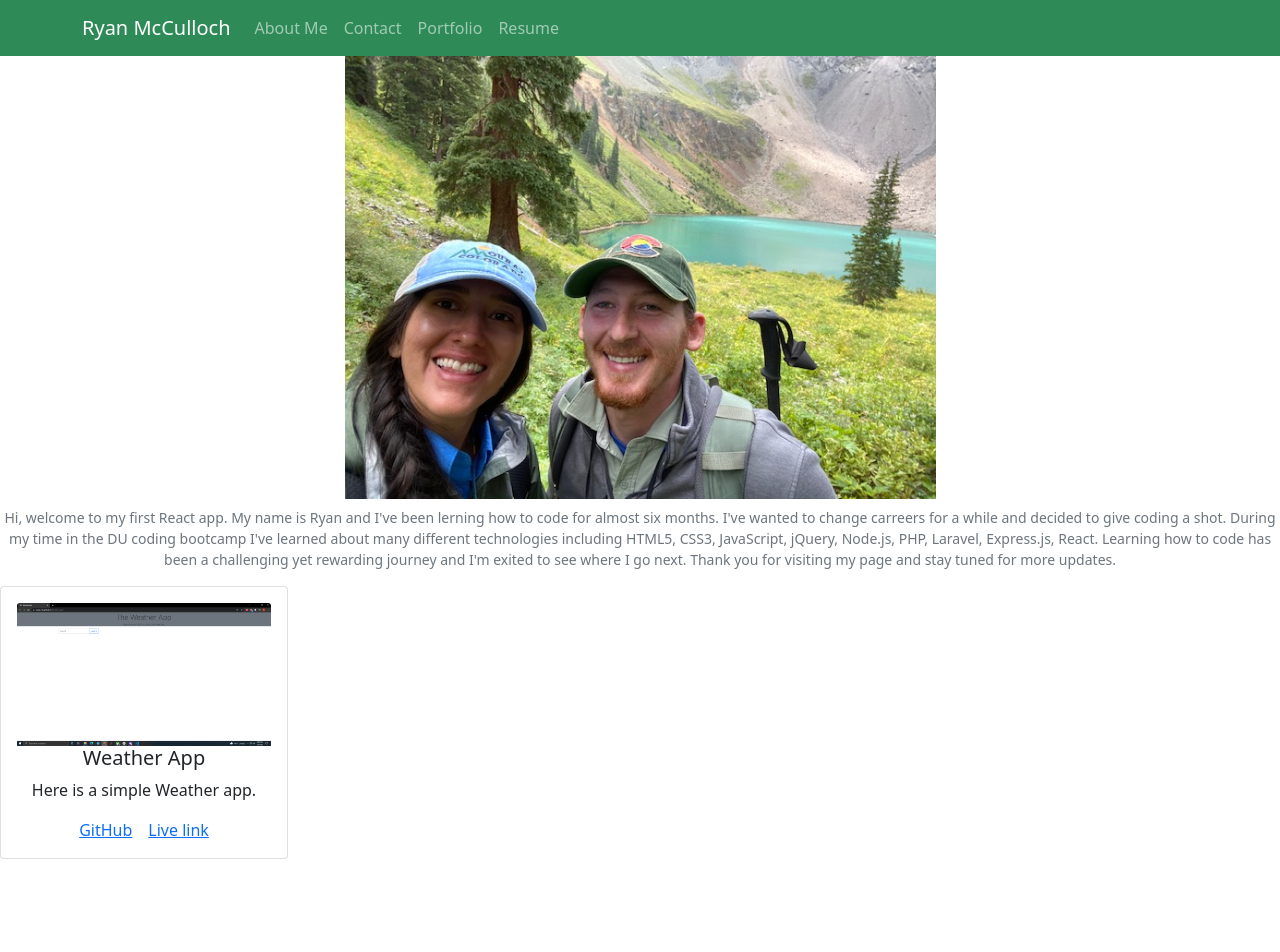
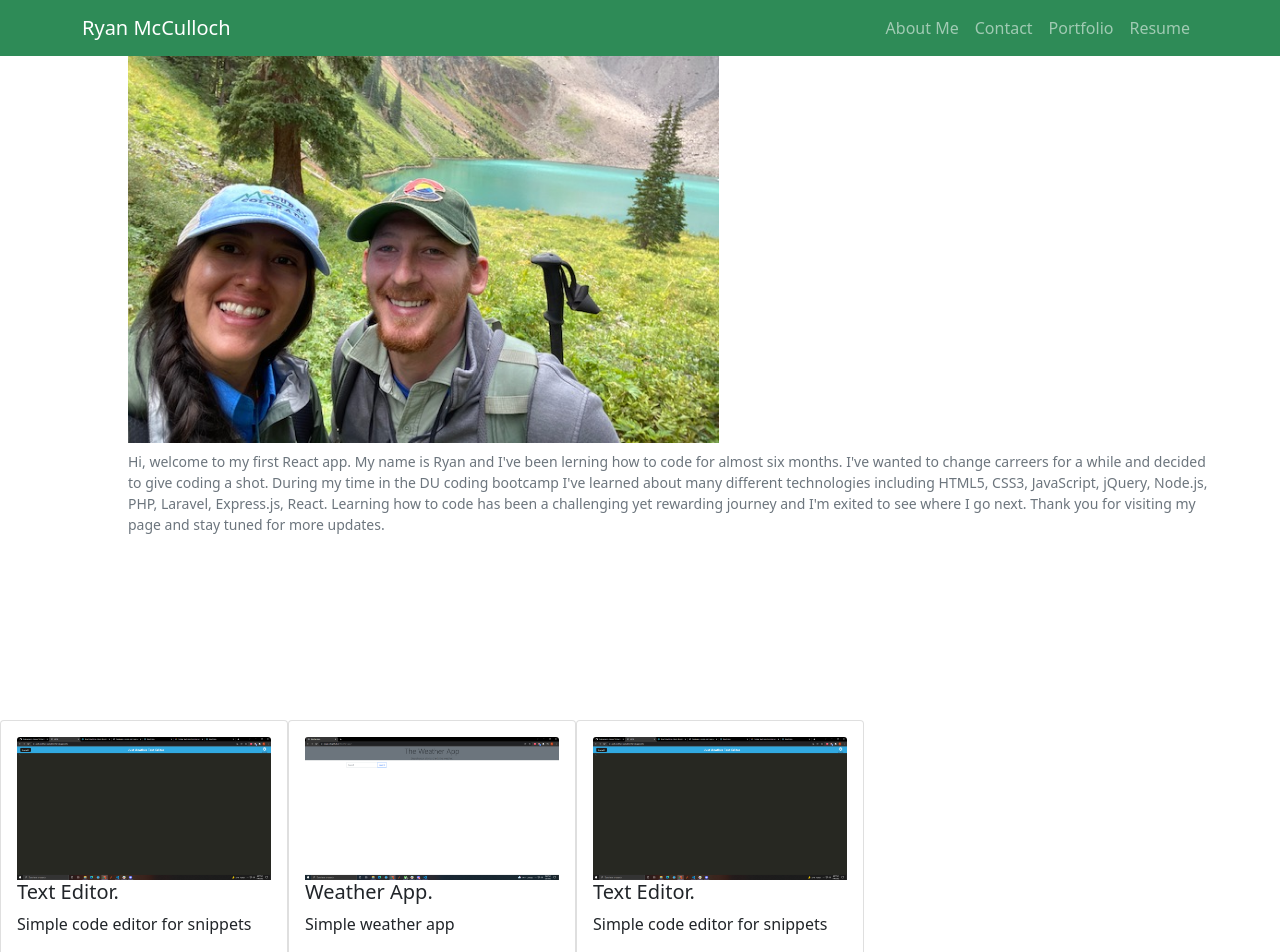
Before and after one commit to Ryguy720/react-portfolio, a React (Create React App) app: page / in a window 1280 px wide. Shown: the top 952 px of the page. Before the commit the page ends 859 px from the top, so only its background shows below. Built offline with nearby package versions, Linux system fonts and the light colour scheme.

Commit message:
fixing errors

```diff
--- a/src/App.css
+++ b/src/App.css
@@ -1,38 +1,15 @@
-.App {
-  text-align: center;
+.content {
+  height: 90vh;
+  width: 90vw;
+  margin-left: 5%;
+   padding-left: 5%;
 }
 
-.App-logo {
-  height: 40vmin;
-  pointer-events: none;
+.color-nav{
+  background-color: seagreen;
+  position: fixed !important;
+  top:0;
+  z-index: 1;
+  width:100%;
+  text-align: center !important;
 }
-
-@media (prefers-reduced-motion: no-preference) {
-  .App-logo {
-    animation: App-logo-spin infinite 20s linear;
-  }
-}
-
-.App-header {
-  background-color: #282c34;
-  min-height: 100vh;
-  display: flex;
-  flex-direction: column;
-  align-items: center;
-  justify-content: center;
-  font-size: calc(10px + 2vmin);
-  color: white;
-}
-
-.App-link {
-  color: #61dafb;
-}
-
-@keyframes App-logo-spin {
-  from {
-    transform: rotate(0deg);
-  }
-  to {
-    transform: rotate(360deg);
-  }
-}
--- a/src/App.js
+++ b/src/App.js
@@ -2,15 +2,14 @@ import logo from './logo.svg';
 import './App.css';
 import Navigation from "./components/Navigation";
 import Aboutme from './pages/Aboutme';
-import Project  from './components/Project';
-
+import Portfolio from './pages/Portfolio';
 
 function App() {
   return (
     <div className="App">
      <Navigation />
      <Aboutme />
-     <Project />
+     <Portfolio />
 
     </div>
   );
--- a/src/components/Navigation.js
+++ b/src/components/Navigation.js
@@ -3,10 +3,10 @@ import { Navbar, Container, Nav } from "react-bootstrap";
 
 const Navigation = () => {
   return (
-    <Navbar className="color-nav " variant="dark">
-      <Container>
+    <Navbar className="color-nav text-center" variant="dark">
+      <Container className="text center">
         <Navbar.Brand href="#home">Ryan McCulloch</Navbar.Brand>
-        <Nav className="me-auto">
+        <Nav className="ml-auto">
           <Nav.Link href="#aboutme">About Me</Nav.Link>
           <Nav.Link href="#contact">Contact</Nav.Link>
           <Nav.Link href="#portfolio">Portfolio</Nav.Link>
--- a/src/components/Project.js
+++ b/src/components/Project.js
@@ -1,31 +1,31 @@
 import React from "react";
 import Card from "react-bootstrap/Card";
 
-const Project = () => {
-    return (
+const Project = (app) => {
+    return (<>
         <Card style={{ width: '18rem' }}>
             <Card.Body>
-                <Card.Img variant="top" src="/images/Text-Editor-screenshot.png" />
-                <Card.Title>J.A.T.E.</Card.Title>
+                <Card.Img variant="top" src={app.screenshot} />
+                <Card.Title>{app.app}.</Card.Title>
                 <Card.Text>
-                    Here is a simple text editor I created in my bootcamp.
+                   {app.description}
                 </Card.Text>
-                <Card.Link href="https://github.com/Ryguy720/Text-Editor">GitHub</Card.Link>
-                <Card.Link href="https://just-another-texteditor.herokuapp.com/">Live link</Card.Link>
+                <Card.Link href={app.github}>GitHub</Card.Link>
+                <Card.Link href={app.live}>Live link</Card.Link>
             </Card.Body>
         </Card>
-    ),
-        <Card style={{ width: '18rem' }}>
-            <Card.Body>
-                <Card.Img variant="top" src="/images/WeatherappSS.png" />
-                <Card.Title>Weather App</Card.Title>
-                <Card.Text>
-                    Here is a simple Weather app.
-                </Card.Text>
-                <Card.Link href="https://github.com/Ryguy720/Text-Editor">GitHub</Card.Link>
-                <Card.Link href="https://just-another-texteditor.herokuapp.com/">Live link</Card.Link>
-            </Card.Body>
-        </Card>
+  </>  )
+        // <Card style={{ width: '18rem' }}>
+        //     <Card.Body>
+        //         <Card.Img variant="top" src="/images/WeatherappSS.png" />
+        //         <Card.Title>Weather App</Card.Title>
+        //         <Card.Text>
+        //             Here is a simple Weather app.
+        //         </Card.Text>
+        //         <Card.Link href="https://github.com/Ryguy720/Text-Editor">GitHub</Card.Link>
+        //         <Card.Link href="https://just-another-texteditor.herokuapp.com/">Live link</Card.Link>
+        //     </Card.Body>
+        // </Card>
 }
 
 export default Project
--- a/src/index.css
+++ b/src/index.css
@@ -14,4 +14,5 @@ code {
 
 .color-nav{
   background-color: seagreen;
+  position: fixed;
 }
--- a/src/pages/Aboutme.js
+++ b/src/pages/Aboutme.js
@@ -2,7 +2,7 @@ import React from "react";
 import Figure from 'react-bootstrap/Figure'
 
 const Aboutme = () => {
-    return (
+    return (<div id="aboutme" className = "content">
         <Figure>
             <Figure.Image
                 width={591}
@@ -18,7 +18,7 @@ const Aboutme = () => {
                 Thank you for visiting my page and stay tuned for more updates.
             </Figure.Caption>
         </Figure>
-    )
+   </div> )
 }
 
 export default Aboutme;
--- a/src/pages/Portfolio.js
+++ b/src/pages/Portfolio.js
@@ -1,12 +1,22 @@
-import React,{useState} from "react";
-import Jsons from "./Project.json";
+import React,{useEffect, useState} from "react";
+import jsonlist from "./Project.json";
 import Project from "../components/Project.js";
 
 function Portfolio() {
-    const [projectlist,setProjectList] = useState(Jsons)
-    return (
-        {}
-
+    const [projectlist,setProjectList] = useState([])
+    useEffect(()=>{
+        setProjectList(jsonlist)
+    },[])
+    return (<main class="d-flex align-content-between flex-wrap justi" id="portfolio">
+        {projectlist.map((app,key) => {
+            return <Project app ={app.app}
+            description ={app.description}
+            github={app.github}
+            live={app.live}
+            screenshot={app.screenshot}
+            key={key} />
+        })}
+       </main>
     )
 }
 
--- a/src/pages/Project.json
+++ b/src/pages/Project.json
@@ -4,7 +4,7 @@
         "description":"Simple code editor for snippets",
         "github":"https://github.com/Ryguy720/Text-Editor",
         "live":"https://just-another-texteditor.herokuapp.com/",
-        "screendhot":"/images/Text-Editor-screenshot.png"
+        "screenshot":"/images/Text-Editor-screenshot.png"
     },
 
     {
@@ -12,7 +12,7 @@
         "description":"Simple weather app",
         "github":"https://github.com/Ryguy720/Weather-App",
         "live":"https://ryguy720.github.io/Weather-App/",
-        "screendhot":"/images/WeatherappSS.png"
+        "screenshot":"/images/WeatherappSS.png"
 
     },
     {
@@ -20,6 +20,6 @@
         "description":"Simple code editor for snippets",
         "github":"https://github.com/Ryguy720/Text-Editor",
         "live":"https://just-another-texteditor.herokuapp.com/",
-        "screendhot":"/images/Text-Editor-screenshot.png"
+        "screenshot":"/images/Text-Editor-screenshot.png"
     }
 ]
```
